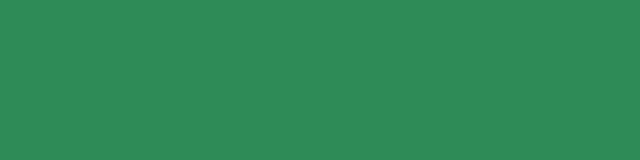
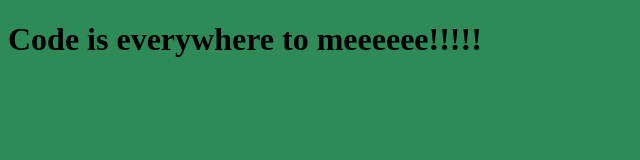
Before and after one commit to BwongZzZ/learning-git-branching, a plain HTML site: page index.html in a window 1280 px wide. Shown: the whole page, without its empty margins (0-640 px from the left). Drawn offline with Linux system fonts and the light colour scheme.

Commit message:
add page heading one

```diff
--- a/index.html
+++ b/index.html
@@ -8,6 +8,6 @@
   <title>Git branching lesson on test</title>
 </head>
 <body>
-
+  <h1>Code is everywhere to meeeeee!!!!!</h1>
 </body>
 </html>
```
